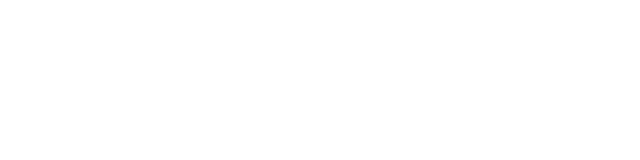
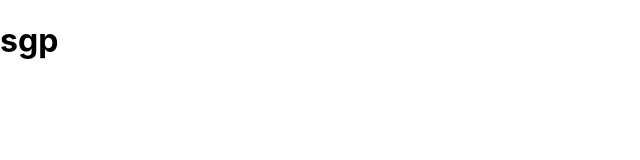
Before and after one commit to nimaaskari/react_palette, a React (Create React App) app: page /palette/1/1 in a window 1280 px wide. Shown: the top 160 px of the page, without its empty margins (0-640 px from the left). Built offline with nearby package versions, Linux system fonts and the light colour scheme.

Commit message:
Add Link to colorBox and add route

```diff
--- a/src/App.js
+++ b/src/App.js
@@ -34,6 +34,10 @@
             ></Palette>
           )}
         />
+        <Route
+          path="/palette/:paletteId/:colorId"
+          render={() => <h1>sgp</h1>}
+        />
       </Switch>
 
       /* {<div>
--- a/src/ColorBox.js
+++ b/src/ColorBox.js
@@ -1,5 +1,6 @@
 import React, { Component } from "react";
 import { CopyToClipboard } from "react-copy-to-clipboard";
+import { Link } from "react-router-dom";
 import "./ColorBox.css";
 
 class ColorBox extends Component {
@@ -37,7 +38,9 @@
             </div>
             <button className="copy-button">Copy</button>
           </div>
-          <span className="see-more">More</span>
+          <Link to={"/"} onClick={(e) => e.stopPropagation()}>
+            <span className="see-more">More</span>
+          </Link>
         </div>
       </CopyToClipboard>
     );
--- a/src/MiniPalette.js
+++ b/src/MiniPalette.js
@@ -8,6 +8,7 @@
     border: "1px solid black",
     borderRadius: "5px",
     padding: "0.5rem",
+    paddingBottom: "2rem",
     position: "relative",
     overflow: "hidden",
     "&:hover": {
--- a/src/PaletteList.js
+++ b/src/PaletteList.js
@@ -7,7 +7,7 @@
 const styles = {
   root: {
     backgroundColor: "blue",
-    height: "100vh",
+    // height: "100vh",
     display: "flex",
     alignItems: "flex-start",
     justifyContent: "center",
```
